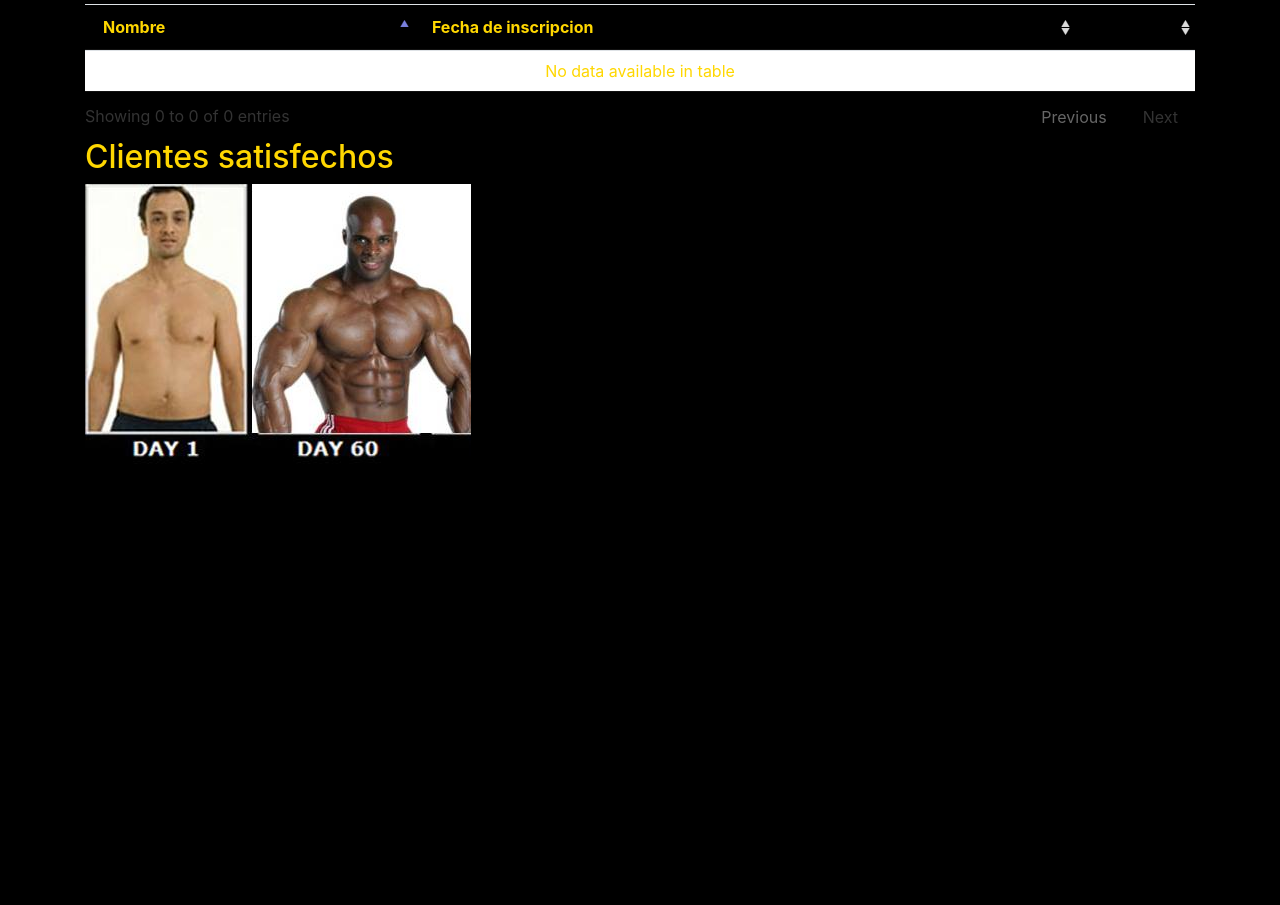
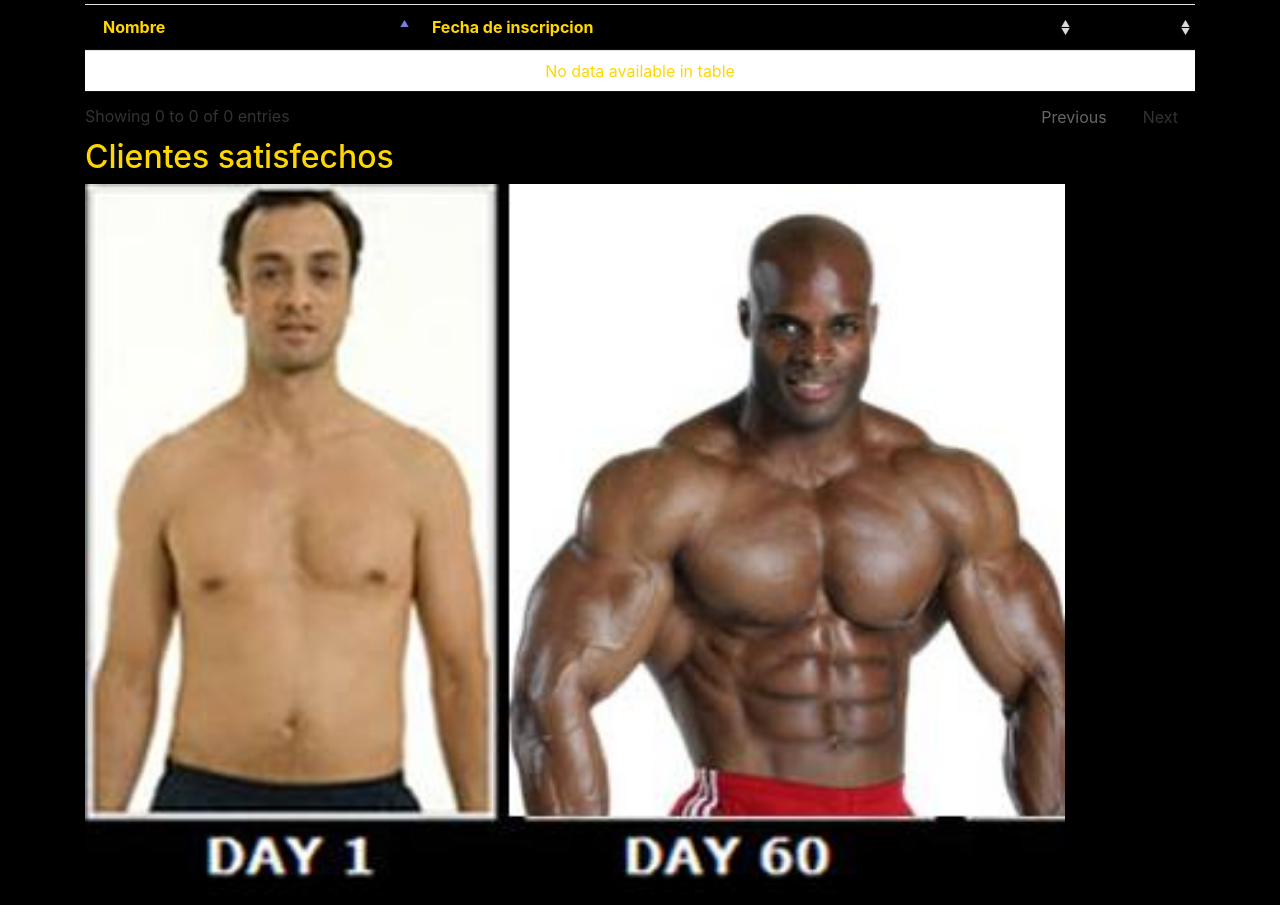
Before and after one commit to JoseManuelJimenezTrujillo/proyecto_GYM, a PHP site: page /index.php in a window 1280 px wide. Shown: the part 200-1105 px from the top of the page. Before the commit the page ends 658 px from the top, so only its background shows below. Run offline with PHP 8.4, Linux system fonts and the light colour scheme; data that the repository does not hold is empty.

Commit message:
modificaciones index

```diff
--- a/estilos.css
+++ b/estilos.css
@@ -25,3 +25,7 @@ body{
 .table{
     color:gold;
 }
+
+img{
+    width: 980px;
+}
```
